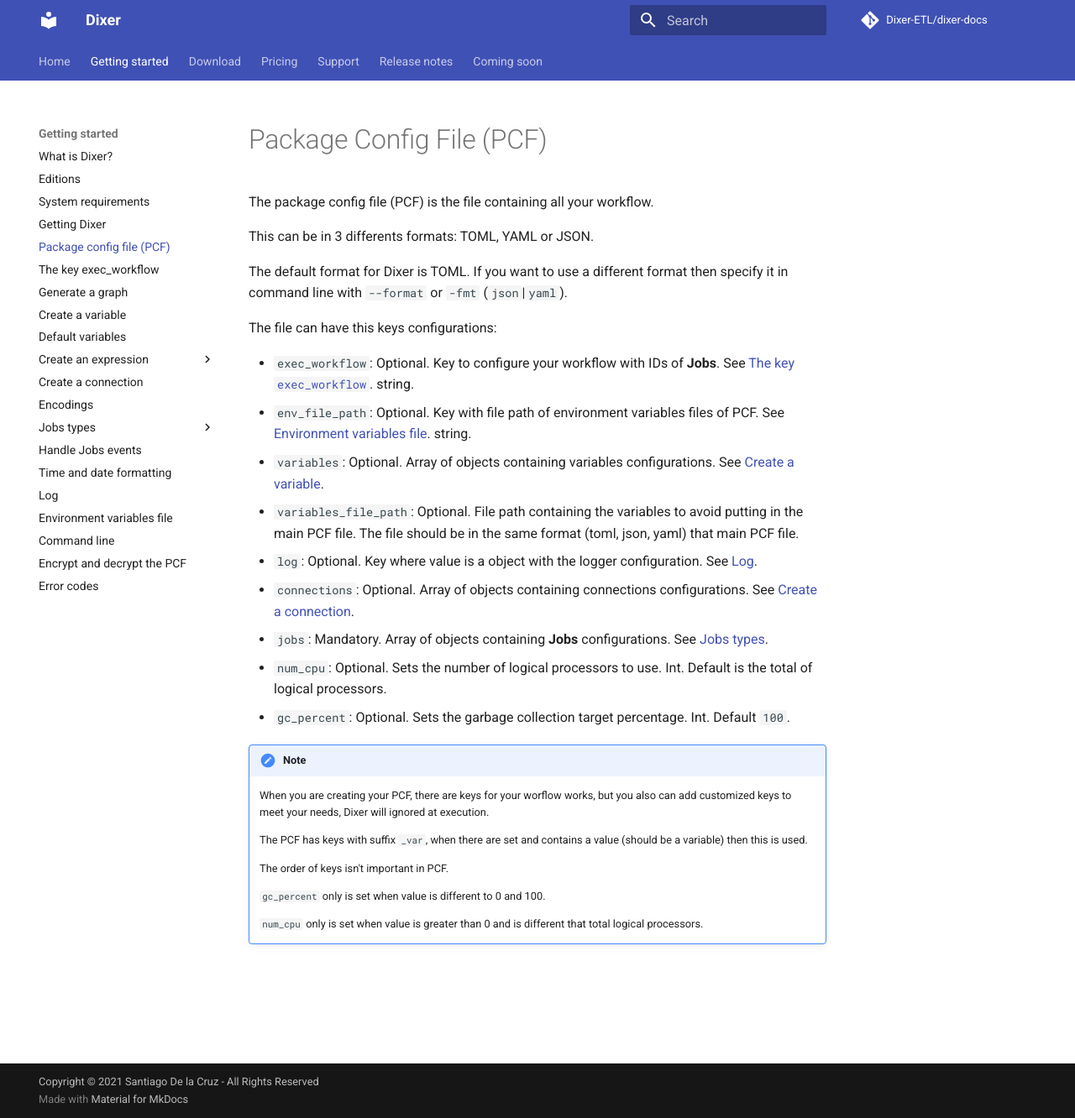
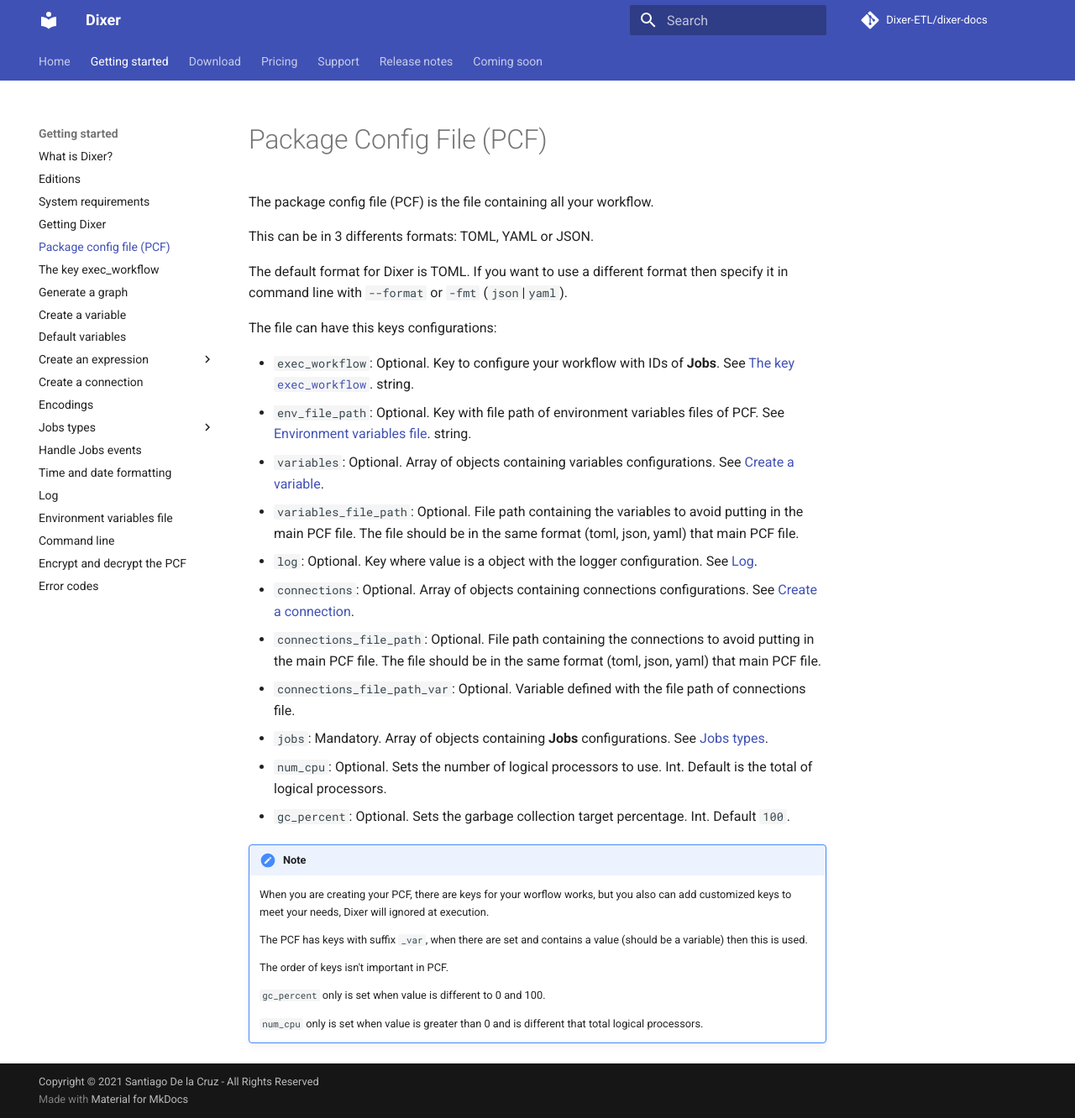
Before and after one commit to Dixer-ETL/dixer-docs, an MkDocs documentation site: the page built from docs/documentation/Package-config-file.md, in a window 1280 px wide and 1332 px high. Shown: the whole window at 84% size. Built offline with MkDocs 1.6.1 and Material for MkDocs 9.7.7, drawn with Linux system fonts in a browser that asks for light colours; comment, search, counter and statistics services are not loaded.

Commit message:
Doc about connections_file_path
This new key is used to read a file containing connections instead use the connections in main PCF file

```diff
--- a/docs/documentation/Package-config-file.md
+++ b/docs/documentation/Package-config-file.md
@@ -14,6 +14,8 @@ The file can have this keys configurations:
 - `variables_file_path`: Optional. File path containing the variables to avoid putting in the main PCF file. The file should be in the same format (toml, json, yaml) that main PCF file.
 - `log`: Optional. Key where value is a object with the logger configuration. See [Log](Log.md).
 - `connections`: Optional. Array of objects containing connections configurations. See [Create a connection](Create-a-connection.md).
+- `connections_file_path`: Optional. File path containing the connections to avoid putting in the main PCF file. The file should be in the same format (toml, json, yaml) that main PCF file.
+- `connections_file_path_var`: Optional. Variable defined with the file path of connections file.
 - `jobs`: Mandatory. Array of objects containing **Jobs** configurations. See [Jobs types](Jobs-types.md).
 - `num_cpu`: Optional. Sets the number of logical processors to use. Int. Default is the total of logical processors.
 - `gc_percent`: Optional. Sets the garbage collection target percentage. Int. Default `100`.
```
Also changed, not shown: docs/Changelog.md (+1 -1 lines).
